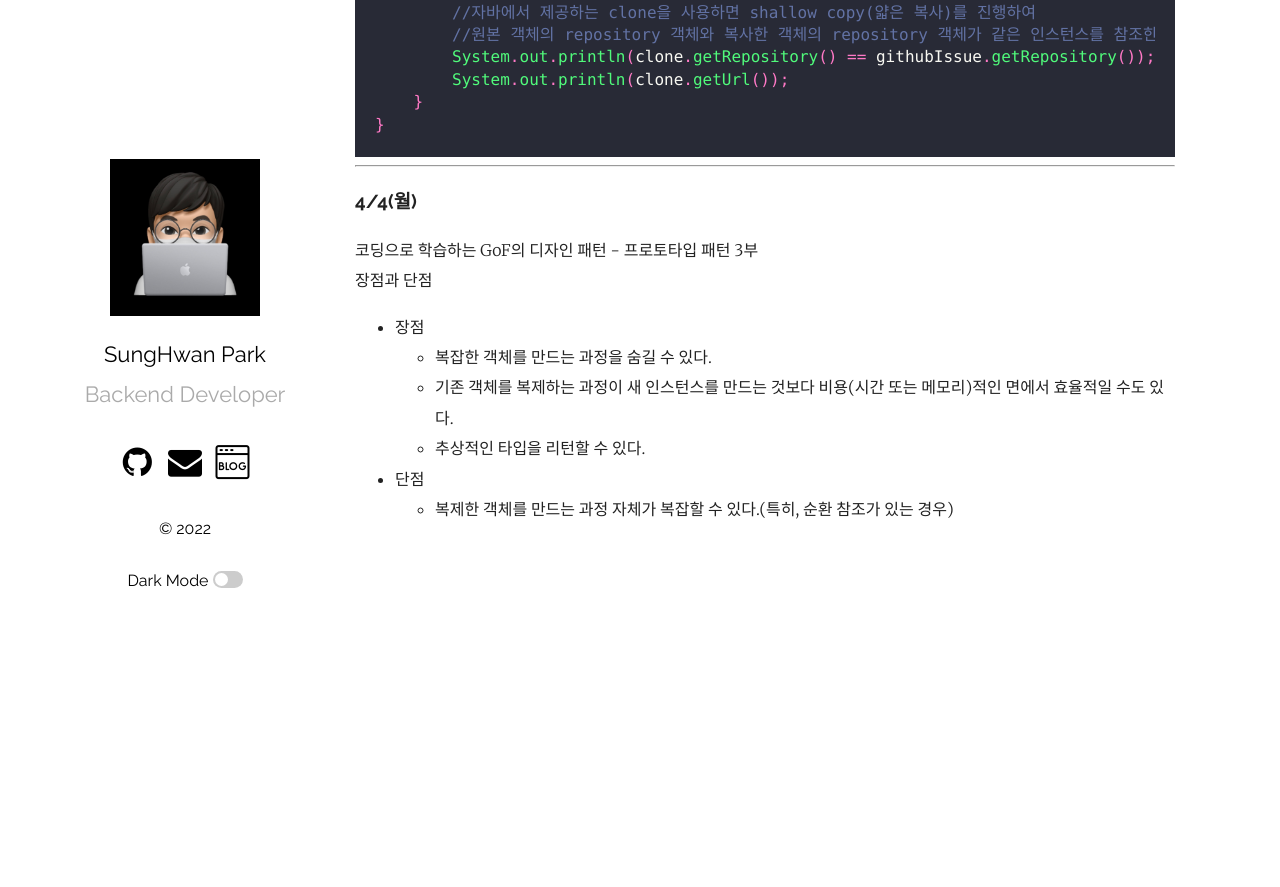
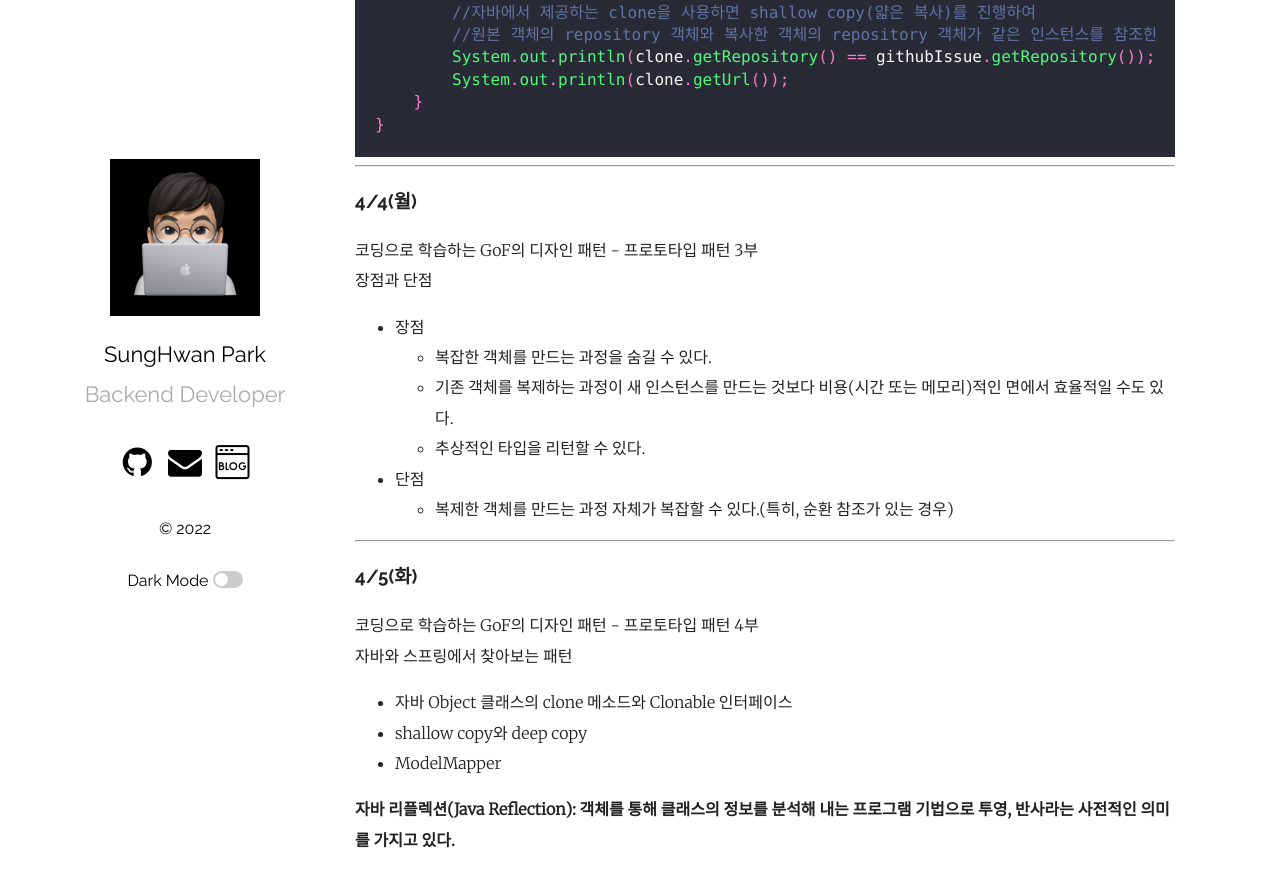
Before and after one commit to park0219/park0219.github.io, a Jekyll site: the page built from _posts/2022-04-01-4월TIL.markdown, in a window 1280 px wide and 900 px high, scrolled down 3408 px. Shown: the top 887 px of the window. Built offline with Jekyll 4.4.1, drawn with Linux system fonts in a browser that asks for light colours; comment, search, counter and statistics services are not loaded; before the commit the page ends 3977 px from its top, so only the background shows below that.

Commit message:
feat: 2022-04-05 TIL 추가

```diff
--- a/_posts/2022-04-01-4월TIL.markdown
+++ b/_posts/2022-04-01-4월TIL.markdown
@@ -172,3 +172,16 @@ public class App {
     -   추상적인 타입을 리턴할 수 있다.
 -   단점
     -   복제한 객체를 만드는 과정 자체가 복잡할 수 있다.(특히, 순환 참조가 있는 경우)
+
+---
+
+### 4/5(화)
+
+코딩으로 학습하는 GoF의 디자인 패턴 - 프로토타입 패턴 4부<br/>
+자바와 스프링에서 찾아보는 패턴
+
+-   자바 Object 클래스의 clone 메소드와 Clonable 인터페이스
+-   shallow copy와 deep copy
+-   ModelMapper
+
+**자바 리플렉션(Java Reflection): 객체를 통해 클래스의 정보를 분석해 내는 프로그램 기법으로 투영, 반사라는 사전적인 의미를 가지고 있다.**
```
